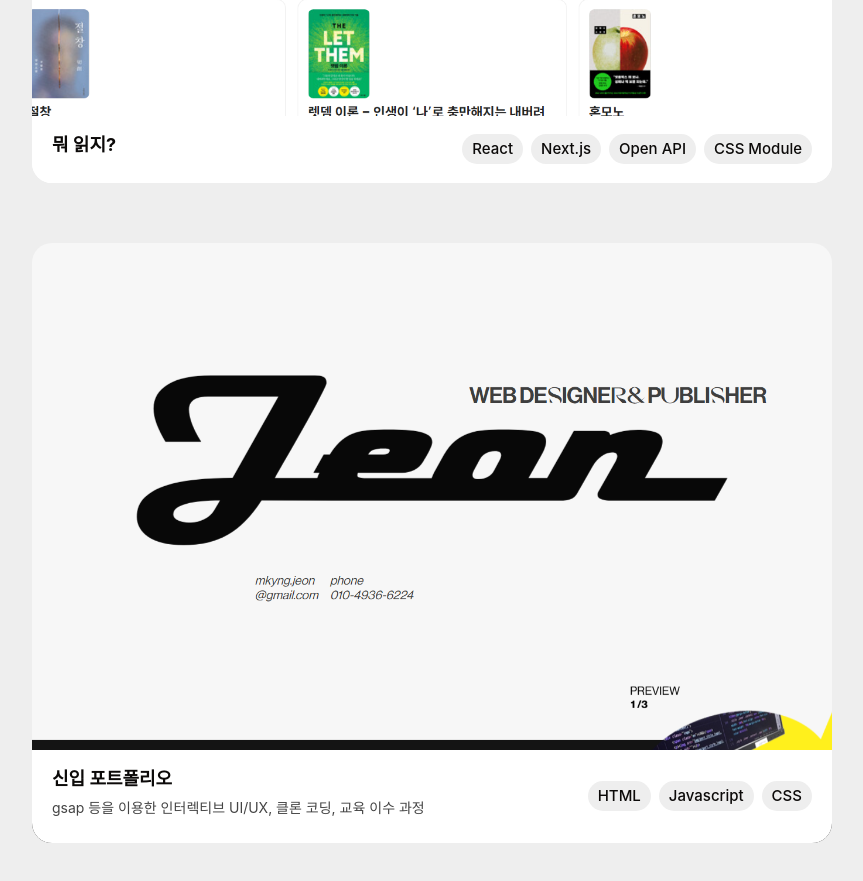
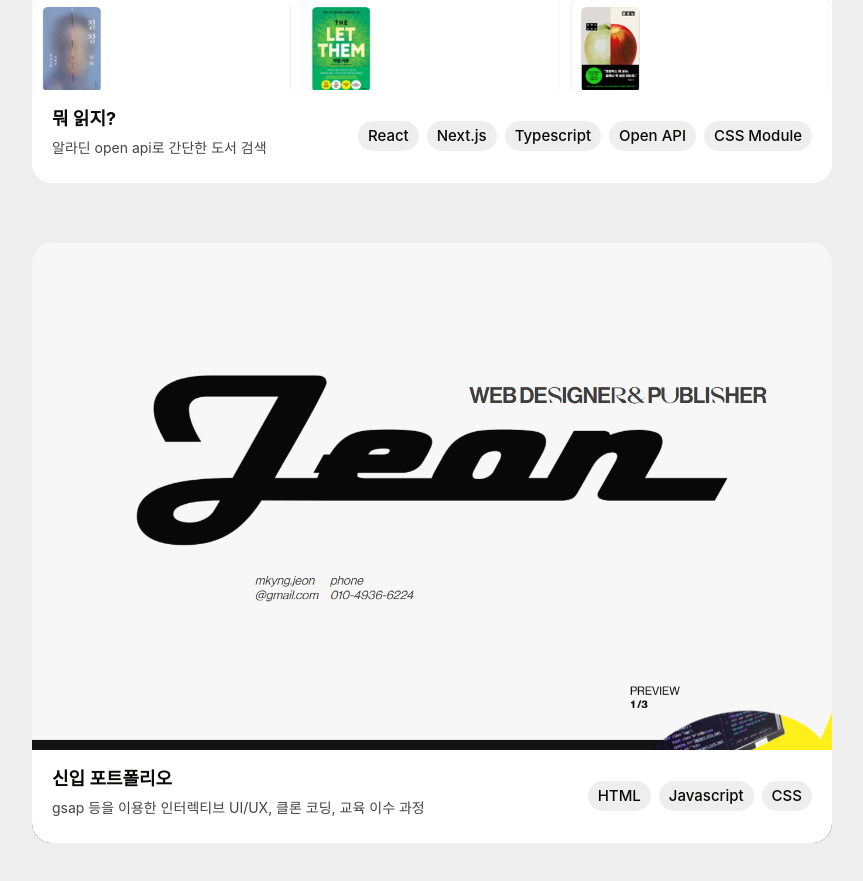
Before and after one commit to michelle-jeon/portfolio, a React (Vite) app: page / in a window 1280 px wide. Shown: the part 5120-6001 px from the top of the page, without its empty margins (208-1071 px from the left). Built offline with nearby package versions, Linux system fonts and the light colour scheme; a web font is replaced by a local one.

Commit message:
feat: page-turner 설명 추가
dummy image 수정

```diff
--- a/src/pages/Home.tsx
+++ b/src/pages/Home.tsx
@@ -127,8 +127,8 @@ export default function Home(){
 
           <ToyCard
             title="뭐 읽지?"
-            description=""
-            skills={['React', 'Next.js', 'Open API', 'CSS Module']}
+            description="알라딘 open api로 간단한 도서 검색"
+            skills={['React', 'Next.js', 'Typescript', 'Open API', 'CSS Module']}
             image="/assets/home/toy/dummy-page-turner.png"
             link=""
           />
```
Also changed, not shown: public/assets/home/toy/dummy-page-turner.png.
